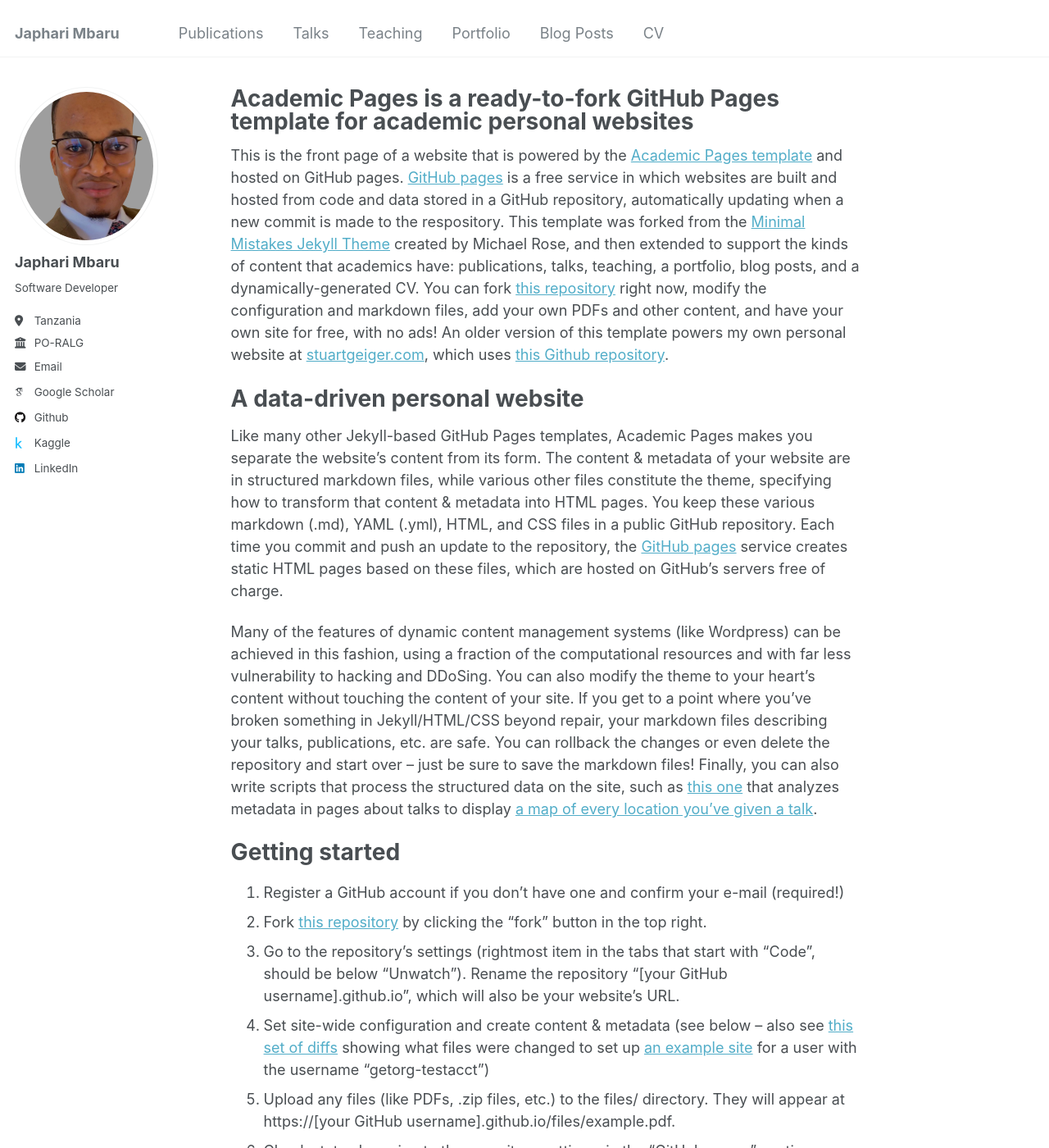
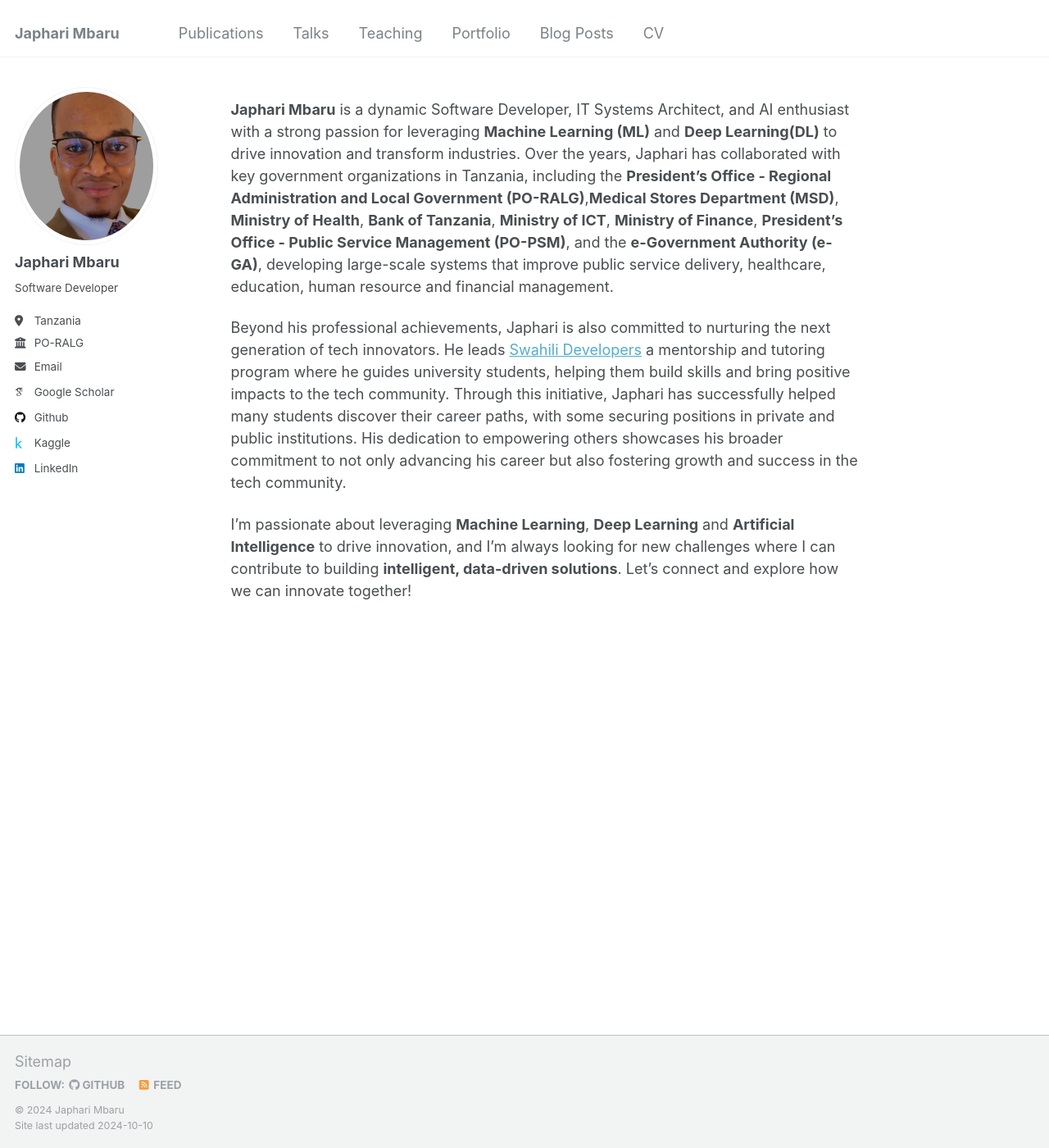
Before and after one commit to japhari/japhari.github.io, a Jekyll site: the page built from _pages/about.md, in a window 1280 px wide and 1400 px high. Shown: the whole window at 82% size. Built offline with Jekyll 4.4.1, drawn with Linux system fonts in a browser that asks for light colours; some web fonts are replaced; some of the changed text lies outside the part shown.

Commit message:
About Japhari

```diff
--- a/_pages/about.md
+++ b/_pages/about.md
@@ -1,49 +1,14 @@
 ---
 permalink: /
-title: "Academic Pages is a ready-to-fork GitHub Pages template for academic personal websites"
+title: ""
 author_profile: true
 redirect_from:
   - /about/
   - /about.html
 ---
 
-This is the front page of a website that is powered by the [Academic Pages template](https://github.com/academicpages/academicpages.github.io) and hosted on GitHub pages. [GitHub pages](https://pages.github.com) is a free service in which websites are built and hosted from code and data stored in a GitHub repository, automatically updating when a new commit is made to the respository. This template was forked from the [Minimal Mistakes Jekyll Theme](https://mmistakes.github.io/minimal-mistakes/) created by Michael Rose, and then extended to support the kinds of content that academics have: publications, talks, teaching, a portfolio, blog posts, and a dynamically-generated CV. You can fork [this repository](https://github.com/academicpages/academicpages.github.io) right now, modify the configuration and markdown files, add your own PDFs and other content, and have your own site for free, with no ads! An older version of this template powers my own personal website at [stuartgeiger.com](http://stuartgeiger.com), which uses [this Github repository](https://github.com/staeiou/staeiou.github.io).
+**Japhari Mbaru** is a dynamic Software Developer, IT Systems Architect, and AI enthusiast with a strong passion for leveraging **Machine Learning (ML)** and **Deep Learning(DL)** to drive innovation and transform industries. Over the years, Japhari has collaborated with key government organizations in Tanzania, including the **President’s Office - Regional Administration and Local Government (PO-RALG)**,**Medical Stores Department (MSD)**, **Ministry of Health**, **Bank of Tanzania**, **Ministry of ICT**, **Ministry of Finance**, **President’s Office - Public Service Management (PO-PSM)**, and the **e-Government Authority (e-GA)**, developing large-scale systems that improve public service delivery, healthcare, education, human resource and financial management.
 
-A data-driven personal website
-======
-Like many other Jekyll-based GitHub Pages templates, Academic Pages makes you separate the website's content from its form. The content & metadata of your website are in structured markdown files, while various other files constitute the theme, specifying how to transform that content & metadata into HTML pages. You keep these various markdown (.md), YAML (.yml), HTML, and CSS files in a public GitHub repository. Each time you commit and push an update to the repository, the [GitHub pages](https://pages.github.com/) service creates static HTML pages based on these files, which are hosted on GitHub's servers free of charge.
+Beyond his professional achievements, Japhari is also committed to nurturing the next generation of tech innovators. He leads [Swahili Developers](https://github.com/Swahili-Developers/) a mentorship and tutoring program where he guides university students, helping them build skills and bring positive impacts to the tech community. Through this initiative, Japhari has successfully helped many students discover their career paths, with some securing positions in private and public institutions. His dedication to empowering others showcases his broader commitment to not only advancing his career but also fostering growth and success in the tech community.
 
-Many of the features of dynamic content management systems (like Wordpress) can be achieved in this fashion, using a fraction of the computational resources and with far less vulnerability to hacking and DDoSing. You can also modify the theme to your heart's content without touching the content of your site. If you get to a point where you've broken something in Jekyll/HTML/CSS beyond repair, your markdown files describing your talks, publications, etc. are safe. You can rollback the changes or even delete the repository and start over -- just be sure to save the markdown files! Finally, you can also write scripts that process the structured data on the site, such as [this one](https://github.com/academicpages/academicpages.github.io/blob/master/talkmap.ipynb) that analyzes metadata in pages about talks to display [a map of every location you've given a talk](https://academicpages.github.io/talkmap.html).
-
-Getting started
-======
-1. Register a GitHub account if you don't have one and confirm your e-mail (required!)
-1. Fork [this repository](https://github.com/academicpages/academicpages.github.io) by clicking the "fork" button in the top right.
-1. Go to the repository's settings (rightmost item in the tabs that start with "Code", should be below "Unwatch"). Rename the repository "[your GitHub username].github.io", which will also be your website's URL.
-1. Set site-wide configuration and create content & metadata (see below -- also see [this set of diffs](http://archive.is/3TPas) showing what files were changed to set up [an example site](https://getorg-testacct.github.io) for a user with the username "getorg-testacct")
-1. Upload any files (like PDFs, .zip files, etc.) to the files/ directory. They will appear at https://[your GitHub username].github.io/files/example.pdf.
-1. Check status by going to the repository settings, in the "GitHub pages" section
-
-Site-wide configuration
-------
-The main configuration file for the site is in the base directory in [_config.yml](https://github.com/academicpages/academicpages.github.io/blob/master/_config.yml), which defines the content in the sidebars and other site-wide features. You will need to replace the default variables with ones about yourself and your site's github repository. The configuration file for the top menu is in [_data/navigation.yml](https://github.com/academicpages/academicpages.github.io/blob/master/_data/navigation.yml). For example, if you don't have a portfolio or blog posts, you can remove those items from that navigation.yml file to remove them from the header.
-
-Create content & metadata
-------
-For site content, there is one markdown file for each type of content, which are stored in directories like _publications, _talks, _posts, _teaching, or _pages. For example, each talk is a markdown file in the [_talks directory](https://github.com/academicpages/academicpages.github.io/tree/master/_talks). At the top of each markdown file is structured data in YAML about the talk, which the theme will parse to do lots of cool stuff. The same structured data about a talk is used to generate the list of talks on the [Talks page](https://academicpages.github.io/talks), each [individual page](https://academicpages.github.io/talks/2012-03-01-talk-1) for specific talks, the talks section for the [CV page](https://academicpages.github.io/cv), and the [map of places you've given a talk](https://academicpages.github.io/talkmap.html) (if you run this [python file](https://github.com/academicpages/academicpages.github.io/blob/master/talkmap.py) or [Jupyter notebook](https://github.com/academicpages/academicpages.github.io/blob/master/talkmap.ipynb), which creates the HTML for the map based on the contents of the _talks directory).
-
-**Markdown generator**
-
-I have also created [a set of Jupyter notebooks](https://github.com/academicpages/academicpages.github.io/tree/master/markdown_generator
-) that converts a CSV containing structured data about talks or presentations into individual markdown files that will be properly formatted for the Academic Pages template. The sample CSVs in that directory are the ones I used to create my own personal website at stuartgeiger.com. My usual workflow is that I keep a spreadsheet of my publications and talks, then run the code in these notebooks to generate the markdown files, then commit and push them to the GitHub repository.
-
-How to edit your site's GitHub repository
-------
-Many people use a git client to create files on their local computer and then push them to GitHub's servers. If you are not familiar with git, you can directly edit these configuration and markdown files directly in the github.com interface. Navigate to a file (like [this one](https://github.com/academicpages/academicpages.github.io/blob/master/_talks/2012-03-01-talk-1.md) and click the pencil icon in the top right of the content preview (to the right of the "Raw | Blame | History" buttons). You can delete a file by clicking the trashcan icon to the right of the pencil icon. You can also create new files or upload files by navigating to a directory and clicking the "Create new file" or "Upload files" buttons.
-
-Example: editing a markdown file for a talk
-![Editing a markdown file for a talk](/images/editing-talk.png)
-
-For more info
-------
-More info about configuring Academic Pages can be found in [the guide](https://academicpages.github.io/markdown/). The [guides for the Minimal Mistakes theme](https://mmistakes.github.io/minimal-mistakes/docs/configuration/) (which this theme was forked from) might also be helpful.
+I’m passionate about leveraging **Machine Learning**, **Deep Learning** and **Artificial Intelligence** to drive innovation, and I'm always looking for new challenges where I can contribute to building **intelligent, data-driven solutions**. Let’s connect and explore how we can innovate together!
```
Also changed, not shown: assets/css/main.scss (line endings or trailing spaces).
